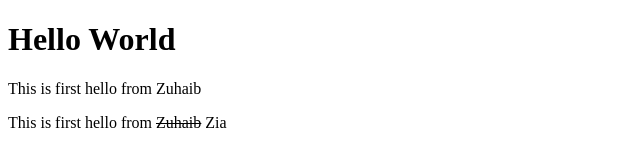
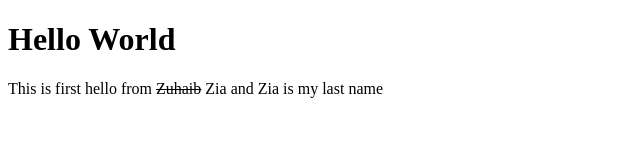
Before and after one commit to zuhaibzia101/Bootcamp-Hello-World, a plain HTML site: page index.html in a window 1280 px wide. Shown: the whole page, without its empty margins (0-640 px from the left). Drawn offline with Linux system fonts and the light colour scheme.

Commit message:
Update Last name.html

```diff
--- a/index.html
+++ b/index.html
@@ -7,7 +7,6 @@
 </head>
 <body>
     <h1>Hello World</h1>
-    <p>This is first hello from Zuhaib</p>
-    <p>This is first hello from <s>Zuhaib</s> Zia</p>
+    <p>This is first hello from <s>Zuhaib</s> Zia and Zia is my last name</p>
 </body>
 </html>
```
